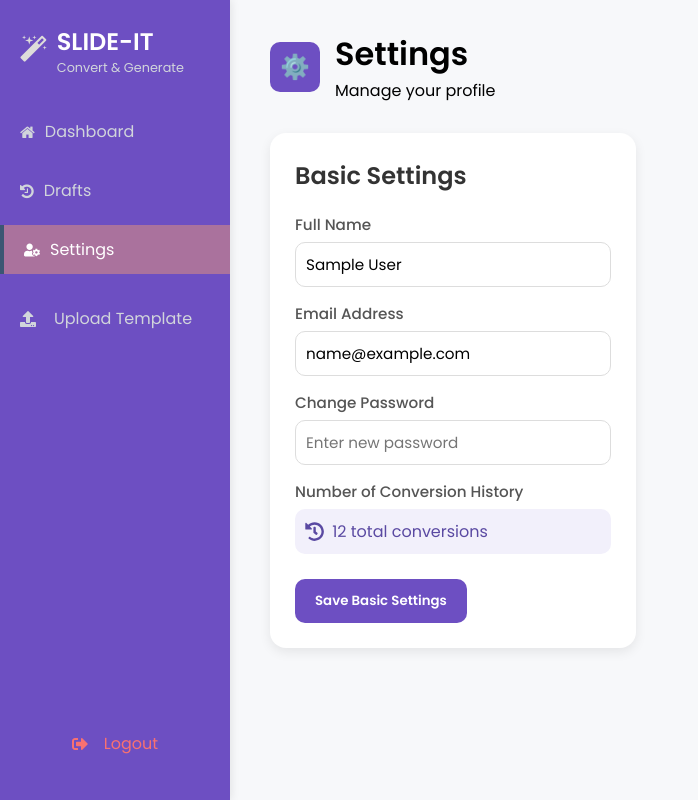
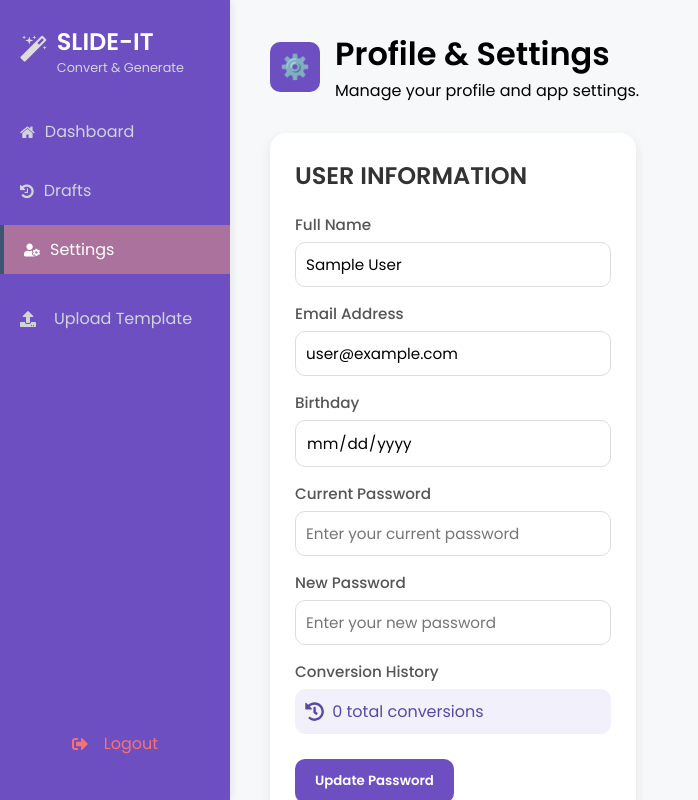
Before and after one commit to Edw4rdz/Capstone1, a React (Create React App) app: page /settings in a window 1280 px wide. Shown: the whole page, without its empty margins (0-698 px from the left). Built offline with nearby package versions, Linux system fonts and the light colour scheme; no server answers; the database is empty; sample sign-in values are in the browser's storage.

Commit message:
Userprofile

```diff
--- a/src/pages/Login.js
+++ b/src/pages/Login.js
@@ -4,14 +4,21 @@ import loginImg from "../assets/loginImg.jpg";
 import "./login.css";
 import { useNavigate } from "react-router-dom";
 
-// 🔥 Firebase imports
 import {
   signInWithEmailAndPassword,
   signInWithPopup,
   GoogleAuthProvider,
 } from "firebase/auth";
 import { auth, db } from "../firebase";
-import { doc, getDoc, setDoc } from "firebase/firestore";
+import {
+  doc,
+  getDoc,
+  setDoc,
+  collection,
+  query,
+  where,
+  getDocs,
+} from "firebase/firestore";
 
 export default function Login() {
   const [email, setEmail] = useState("");
@@ -30,20 +37,39 @@ export default function Login() {
     setLoading(true);
 
     try {
-      // 🔥 Sign in with Firebase Auth
+      // Sign in
       const userCredential = await signInWithEmailAndPassword(auth, email, password);
       const user = userCredential.user;
 
-      // 🔍 Fetch user data from Firestore
-      const userDoc = await getDoc(doc(db, "users", user.uid));
+      // Try to find the user's Firestore doc by authUID (handles numeric doc id layout)
+      let userDataFromDb = null;
 
-      const userData = {
-        name: userDoc.exists() ? userDoc.data().name : "Unknown User",
-        email: user.email,
-        user_id: user.uid,
+      const usersRef = collection(db, "users");
+      const q = query(usersRef, where("authUID", "==", user.uid));
+      const querySnapshot = await getDocs(q);
+
+      if (!querySnapshot.empty) {
+        const docSnap = querySnapshot.docs[0];
+        userDataFromDb = { id: docSnap.id, ...docSnap.data() };
+      } else {
+        // fallback: maybe some accounts were stored at users/{uid}
+        const userDoc = await getDoc(doc(db, "users", user.uid));
+        if (userDoc.exists()) {
+          userDataFromDb = { id: userDoc.id, ...userDoc.data() };
+        }
+      }
+
+      // Build a consistent localStorage object
+      const localUser = {
+        username: userDataFromDb?.username || user.displayName || user.email,
+        firstName: userDataFromDb?.firstName || null,
+        lastName: userDataFromDb?.lastName || null,
+        email: userDataFromDb?.email || user.email,
+        user_id: userDataFromDb?.numericId || user.uid,
+        authUID: user.uid,
       };
 
-      localStorage.setItem("user", JSON.stringify(userData));
+      localStorage.setItem("user", JSON.stringify(localUser));
       alert("Login successful!");
       navigate("/dashboard");
     } catch (err) {
@@ -61,7 +87,6 @@ export default function Login() {
     }
   };
 
-  // 🧠 Google login handler
   const handleGoogleLogin = async () => {
     const provider = new GoogleAuthProvider();
     setLoading(true);
@@ -70,27 +95,32 @@ export default function Login() {
       const result = await signInWithPopup(auth, provider);
       const user = result.user;
 
-      // 🧾 Save user data in Firestore if new
-      const userRef = doc(db, "users", user.uid);
-      const userDoc = await getDoc(userRef);
+      // If you want to create a Firestore doc for Google users (only if missing)
+      // we try to locate a doc by authUID first:
+      const usersRef = collection(db, "users");
+      const q = query(usersRef, where("authUID", "==", user.uid));
+      const querySnapshot = await getDocs(q);
 
-      if (!userDoc.exists()) {
-        await setDoc(userRef, {
+      if (querySnapshot.empty) {
+        // Create a doc at users/{uid} for google users so later sign-in works
+        const uidRef = doc(db, "users", user.uid);
+        await setDoc(uidRef, {
           name: user.displayName,
           email: user.email,
-          created_at: new Date(),
+          createdAt: new Date().toISOString(),
+          authUID: user.uid,
         });
       }
 
-      const userData = {
-        name: user.displayName,
+      const localUser = {
+        username: user.displayName || user.email,
         email: user.email,
         user_id: user.uid,
+        authUID: user.uid,
       };
 
-      localStorage.setItem("user", JSON.stringify(userData));
-
-      alert("Welcome, " + user.displayName + "!");
+      localStorage.setItem("user", JSON.stringify(localUser));
+      alert("Welcome, " + (user.displayName || user.email) + "!");
       navigate("/dashboard");
     } catch (err) {
       console.error("Google sign-in failed:", err);
@@ -139,12 +169,10 @@ export default function Login() {
               {loading ? "Logging in..." : "Login"}
             </button>
 
-            {/* Divider */}
             <div className="divider">
               <span>OR</span>
             </div>
 
-            {/* 🌐 Google Login Button */}
             <button
               type="button"
               className="google-btn"
--- a/src/pages/Settings.js
+++ b/src/pages/Settings.js
@@ -1,147 +1,121 @@
 import React, { useState, useEffect } from "react";
 import { Link, useNavigate } from "react-router-dom";
 import { FaSignOutAlt, FaUserCog, FaUpload, FaHistory } from "react-icons/fa";
-import { doc, updateDoc } from "firebase/firestore";
-import { auth, db } from "../firebase";
-import "./settings.css";
 import {
+  getAuth,
   updatePassword,
   reauthenticateWithCredential,
   EmailAuthProvider,
-  updateEmail,
 } from "firebase/auth";
+import { db } from "../firebase";
+import { collection, query, where, getDocs } from "firebase/firestore";
+import "./settings.css";
 
 export default function Settings() {
   const navigate = useNavigate();
+  const auth = getAuth();
+
+  const [loading, setLoading] = useState(true);
   const [loggingOut, setLoggingOut] = useState(false);
-  const [conversionCount, setConversionCount] = useState(12);
+  const [conversionCount, setConversionCount] = useState(0);
 
+  // Profile info
   const [profile, setProfile] = useState({
-    name: "",
+    fullName: "",
     email: "",
-    password: "",
+    birthday: "",
   });
 
-  // ✅ Load user info from localStorage
+  // Password fields
+  const [currentPassword, setCurrentPassword] = useState("");
+  const [newPassword, setNewPassword] = useState("");
+
   useEffect(() => {
-    const storedUser = JSON.parse(localStorage.getItem("user"));
-    if (storedUser) {
-      setProfile({
-        name: storedUser.name || "",
-        email: storedUser.email || "",
-        password: "",
-      });
-    } else {
-      navigate("/login");
-    }
-  }, [navigate]);
-
-  // ✅ Logout
-  const handleLogout = () => {
-    if (!window.confirm("Are you sure you want to log out?")) return;
-    setLoggingOut(true);
-    localStorage.removeItem("user");
-    sessionStorage.removeItem("user");
-    setTimeout(() => navigate("/login"), 1000);
-  };
-
-  // ✅ Handle input changes
-  const handleProfileChange = (e) => {
-    const { name, value } = e.target;
-    setProfile((prev) => ({ ...prev, [name]: value }));
-  };
-
-const handleSaveProfile = async () => {
-  try {
-    const storedUser = JSON.parse(localStorage.getItem("user"));
-    if (!storedUser?.authUID) {
-      alert("User not found. Please log in again.");
+    const fetchUserProfile = async () => {
+      const user = auth.currentUser;
+      if (!user) {
         navigate("/login");
         return;
       }
 
-    // Ensure auth.currentUser is present
-    const currentUser = auth.currentUser;
-    if (!currentUser) {
-      alert("No authenticated user found. Please log in again.");
-      navigate("/login");
+      try {
+        const usersRef = collection(db, "users");
+        const q = query(usersRef, where("authUID", "==", user.uid));
+        const querySnapshot = await getDocs(q);
+
+        if (!querySnapshot.empty) {
+          const data = querySnapshot.docs[0].data();
+
+          const fullName = `${data.firstName || ""} ${data.lastName || ""}`.trim();
+          const birthday = data.birthday
+            ? new Date(data.birthday).toISOString().split("T")[0]
+            : "";
+
+          setProfile({
+            fullName,
+            email: data.email || user.email || "",
+            birthday,
+          });
+        } else {
+          setProfile({
+            fullName: user.displayName || "",
+            email: user.email || "",
+            birthday: "",
+          });
+        }
+      } catch (err) {
+        console.error("Error fetching user profile:", err);
+        alert("Failed to load user profile.");
+      } finally {
+        setLoading(false);
+      }
+    };
+
+    fetchUserProfile();
+  }, [auth, navigate]);
+
+  // ✅ Update password (with both fields)
+  const handlePasswordChange = async () => {
+    if (!newPassword || newPassword.length < 6) {
+      alert("New password must be at least 6 characters.");
       return;
     }
 
-    // 1) Update Firestore (name + email mirror)
-    const userRef = doc(db, "users", storedUser.authUID);
-    await updateDoc(userRef, {
-      name: profile.name,
-      email: profile.email,
-      updatedAt: new Date().toISOString(),
-    });
-
-    // 2) Update localStorage copy
-    const updatedUser = { ...storedUser, name: profile.name, email: profile.email };
-    localStorage.setItem("user", JSON.stringify(updatedUser));
-
-    // Helper: reauth flow that asks for current password and reauthenticates
-    const reauthIfNeeded = async (err) => {
-      if (err?.code === "auth/requires-recent-login") {
-        const currentPassword = window.prompt(
-          "For security, please enter your CURRENT password to continue:"
-        );
-        if (!currentPassword) throw new Error("Re-authentication cancelled by user.");
-        const credential = EmailAuthProvider.credential(currentUser.email, currentPassword);
-        await reauthenticateWithCredential(currentUser, credential);
-        return true;
-      }
-      return false;
-    };
-
-    // 3) Update email in Firebase Auth if changed
-    if (profile.email && profile.email !== currentUser.email) {
-      try {
-        await updateEmail(currentUser, profile.email);
-      } catch (err) {
-        // try reauth if required then retry
-        const reauthed = await reauthIfNeeded(err);
-        if (reauthed) {
-          await updateEmail(currentUser, profile.email);
-        } else {
-          throw err;
-        }
-      }
+    if (!currentPassword) {
+      alert("Please enter your current password.");
+      return;
     }
 
-    // 4) Update password if provided
-    if (profile.password && profile.password.trim() !== "") {
     try {
-        await updatePassword(currentUser, profile.password);
+      const user = auth.currentUser;
+      if (!user) return navigate("/login");
+
+      // Reauthenticate first
+      const credential = EmailAuthProvider.credential(user.email, currentPassword);
+      await reauthenticateWithCredential(user, credential);
+
+      // Update password
+      await updatePassword(user, newPassword);
+
       alert("✅ Password updated successfully!");
+      setNewPassword("");
+      setCurrentPassword("");
     } catch (err) {
-        const reauthed = await reauthIfNeeded(err);
-        if (reauthed) {
-          await updatePassword(currentUser, profile.password);
-          alert("✅ Password updated successfully after re-auth!");
-        } else {
-          throw err;
-        }
-      }
-    }
-
-    alert("✅ Profile updated successfully!");
-    setProfile((prev) => ({ ...prev, password: "" }));
-  } catch (err) {
-    console.error("Error updating profile:", err);
-    // friendly messages
-    if (err.code === "auth/wrong-password" || err.message?.includes("wrong-password")) {
-      alert("⚠️ The current password you entered is incorrect.");
-    } else if (err.code === "auth/invalid-email") {
-      alert("⚠️ The provided email is invalid.");
-    } else if (err.code === "auth/email-already-in-use") {
-      alert("⚠️ That email is already in use by another account.");
-    } else {
-      alert("❌ Failed to update profile. See console for details.");
-    }
+      console.error("Error updating password:", err);
+      alert("❌ Failed to update password. Please check your current password and try again.");
     }
   };
 
+  // 🚪 Logout
+  const handleLogout = async () => {
+    if (!window.confirm("Are you sure you want to log out?")) return;
+    setLoggingOut(true);
+    localStorage.removeItem("user");
+    await auth.signOut();
+    navigate("/login");
+  };
+
+  if (loading) return <div>Loading profile...</div>;
 
   return (
     <div className="ai-dashboard">
@@ -186,57 +160,64 @@ const handleSaveProfile = async () => {
           <header className="settings-header">
             <div className="header-icon">⚙️</div>
             <div>
-              <h1>Settings</h1>
-              <p>Manage your profile</p>
+              <h1>Profile & Settings</h1>
+              <p>Manage your profile and app settings.</p>
             </div>
           </header>
 
           <div className="settings-grid single">
-            {/* 🧍 Basic Settings */}
             <div className="settings-card">
-              <h2>Basic Settings</h2>
+              <h2>USER INFORMATION</h2>
+
+              {/* Profile Info */}
+              <div className="form-group">
+                <label>Full Name</label>
+                <input type="text" value={profile.fullName} readOnly />
+              </div>
 
               <div className="form-group">
-                <label>Full Name</label>
+                <label>Email Address</label>
+                <input type="email" value={profile.email} readOnly />
+              </div>
+
+              <div className="form-group">
+                <label>Birthday</label>
+                <input type="date" value={profile.birthday} readOnly />
+              </div>
+
+              {/* ✅ Added current password field above new password */}
+              <div className="form-group">
+                <label>Current Password</label>
                 <input
-                  type="text"
-                  name="name"
-                  value={profile.name}
-                  onChange={handleProfileChange}
+                  type="password"
+                  placeholder="Enter your current password"
+                  value={currentPassword}
+                  onChange={(e) => setCurrentPassword(e.target.value)}
                 />
               </div>
 
               <div className="form-group">
-                <label>Email Address</label>
+                <label>New Password</label>
                 <input
-                  type="email"
-                  name="email"
-                  value={profile.email}
-                  onChange={handleProfileChange}
+                  type="password"
+                  placeholder="Enter your new password"
+                  value={newPassword}
+                  onChange={(e) => setNewPassword(e.target.value)}
                 />
               </div>
 
-              <div className="form-group">
-                <label>Change Password</label>
-                <input
-                  type="password"
-                  name="password"
-                  placeholder="Enter new password"
-                  value={profile.password}
-                  onChange={handleProfileChange}
-                />
-              </div>
-
+              {/* Conversion history */}
               <div className="form-group readonly">
-                <label>Number of Conversion History</label>
+                <label>Conversion History</label>
                 <div className="readonly-box">
                   <FaHistory className="icon" />
                   <span>{conversionCount} total conversions</span>
                 </div>
               </div>
 
-              <button className="save-btn" onClick={handleSaveProfile}>
-                Save Basic Settings
+              {/* Save Button */}
+              <button className="save-btn" onClick={handlePasswordChange}>
+                Update Password
               </button>
             </div>
           </div>
```
Also changed, not shown: src/firebase.js (+2 -5 lines). Lines whose indentation alone changed are shown as unchanged.
